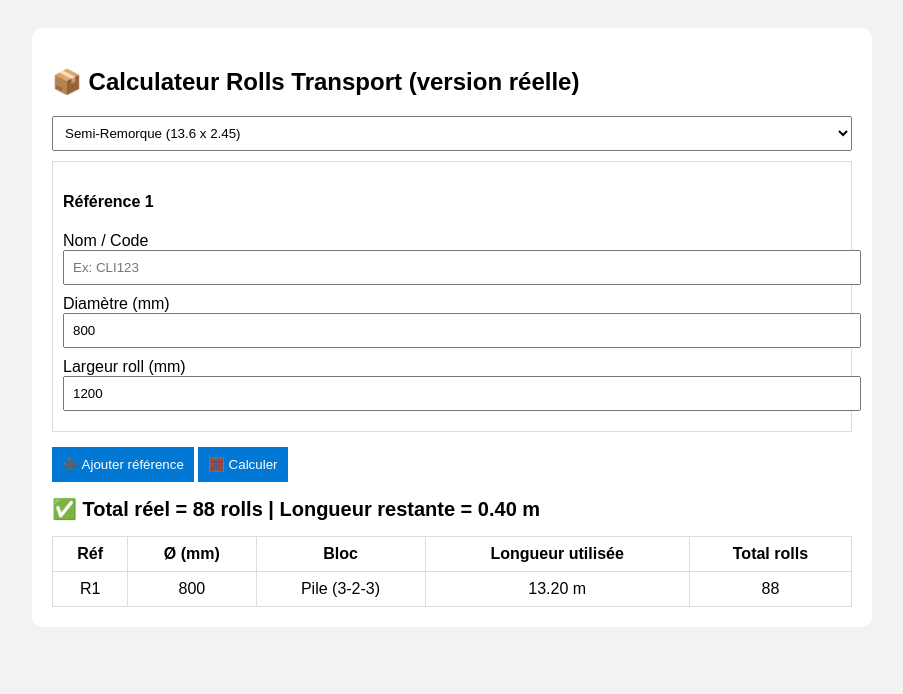
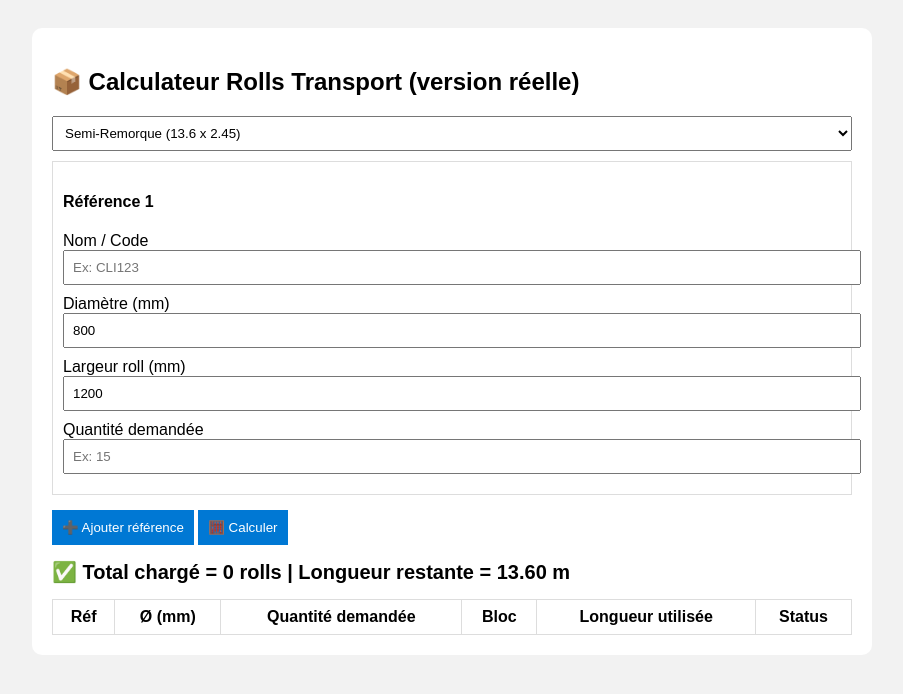
Before and after one commit to anast2000/calcul-rolls, a plain HTML site: page index.html in a window 1280 px wide. Both pictures are taken after a click on the button "🧮 Calculer". Shown: the whole page, without its empty margins (188-1091 px from the left). Drawn offline with Linux system fonts and the light colour scheme.

Commit message:
Update index.html

```diff
--- a/index.html
+++ b/index.html
@@ -43,9 +43,10 @@ button {padding:10px; margin:5px 0; background:#0078d4; color:white; border:none
 <tr>
 <th>Réf</th>
 <th>Ø (mm)</th>
+<th>Quantité demandée</th>
 <th>Bloc</th>
 <th>Longueur utilisée</th>
-<th>Total rolls</th>
+<th>Status</th>
 </tr>
 </thead>
 <tbody></tbody>
@@ -75,6 +76,9 @@ function addRef(){
 
     Largeur roll (mm)
     <input type="number" class="largeurRoll" value="1200">
+
+    Quantité demandée
+    <input type="number" class="quantite" placeholder="Ex: 15">
     `;
 
     container.appendChild(div);
@@ -94,15 +98,30 @@ function calcul(){
 
     document.querySelectorAll(".ref").forEach((ref, index) => {
 
-        if(longueurRestante <= 0) return;
-
         let nom = ref.querySelector(".nomRef").value || ("R"+(index+1));
 
         let d = parseFloat(ref.querySelector(".diametre").value) / 1000;
         let lr = parseFloat(ref.querySelector(".largeurRoll").value) / 1000;
+        let quantite = parseInt(ref.querySelector(".quantite").value) || 0;
+
+        if(quantite === 0) return;
 
         let nbLargeur = Math.floor(largeur / d);
 
+        if(nbLargeur === 0){
+            tbody.innerHTML += `
+            <tr>
+            <td>${nom}</td>
+            <td>${d*1000}</td>
+            <td>${quantite}</td>
+            <td>-</td>
+            <td>0 m</td>
+            <td>❌ Trop large</td>
+            </tr>`;
+            return;
+        }
+
+        // logique blocs gardée
         let rollsParBloc = 0;
         let typeBloc = "";
 
@@ -119,23 +138,26 @@ function calcul(){
             typeBloc = "Simple";
         }
 
-        let nbLongueur = Math.floor(longueurRestante / lr);
+        // combien de blocs nécessaires pour atteindre la quantité demandée
+        let nbBlocs = Math.ceil(quantite / rollsParBloc);
 
-        let total = nbLongueur * rollsParBloc;
+        let longueurUtilisee = nbBlocs * lr;
 
-        totalGlobal += total;
+        let rentre = longueurUtilisee <= longueurRestante;
 
-        let longueurUtilisee = nbLongueur * lr;
-
-        longueurRestante -= longueurUtilisee;
+        if(rentre){
+            longueurRestante -= longueurUtilisee;
+            totalGlobal += quantite;
+        }
 
         let row = `
         <tr>
         <td>${nom}</td>
         <td>${d*1000}</td>
+        <td>${quantite}</td>
         <td>${typeBloc}</td>
         <td>${longueurUtilisee.toFixed(2)} m</td>
-        <td>${total}</td>
+        <td>${rentre ? "✅ OK" : "❌ Ne rentre pas"}</td>
         </tr>
         `;
 
@@ -144,7 +166,8 @@ function calcul(){
     });
 
     document.getElementById("resultat").innerText =
-        "✅ Total réel = " + totalGlobal + " rolls | Longueur restante = " + longueurRestante.toFixed(2) + " m";
+        "✅ Total chargé = " + totalGlobal +
+        " rolls | Longueur restante = " + longueurRestante.toFixed(2) + " m";
 
     document.getElementById("detail").style.display = "table";
 }
```
